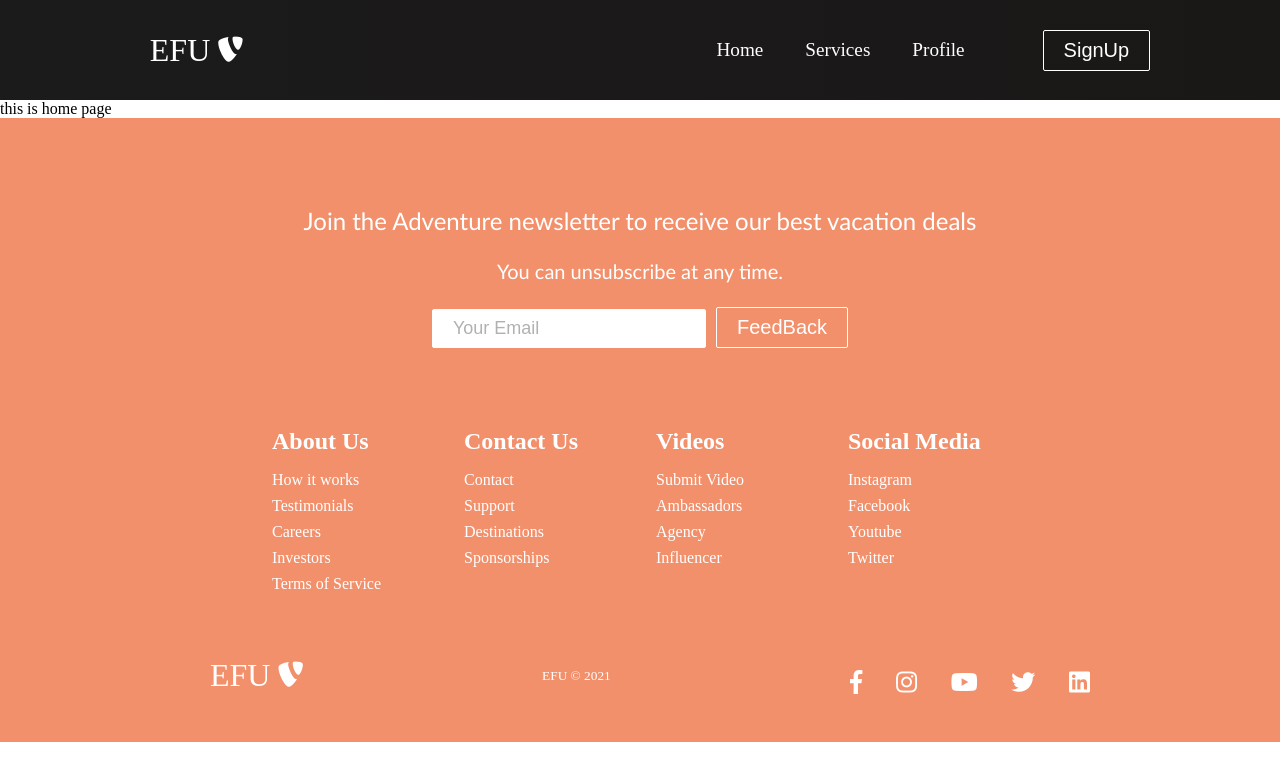
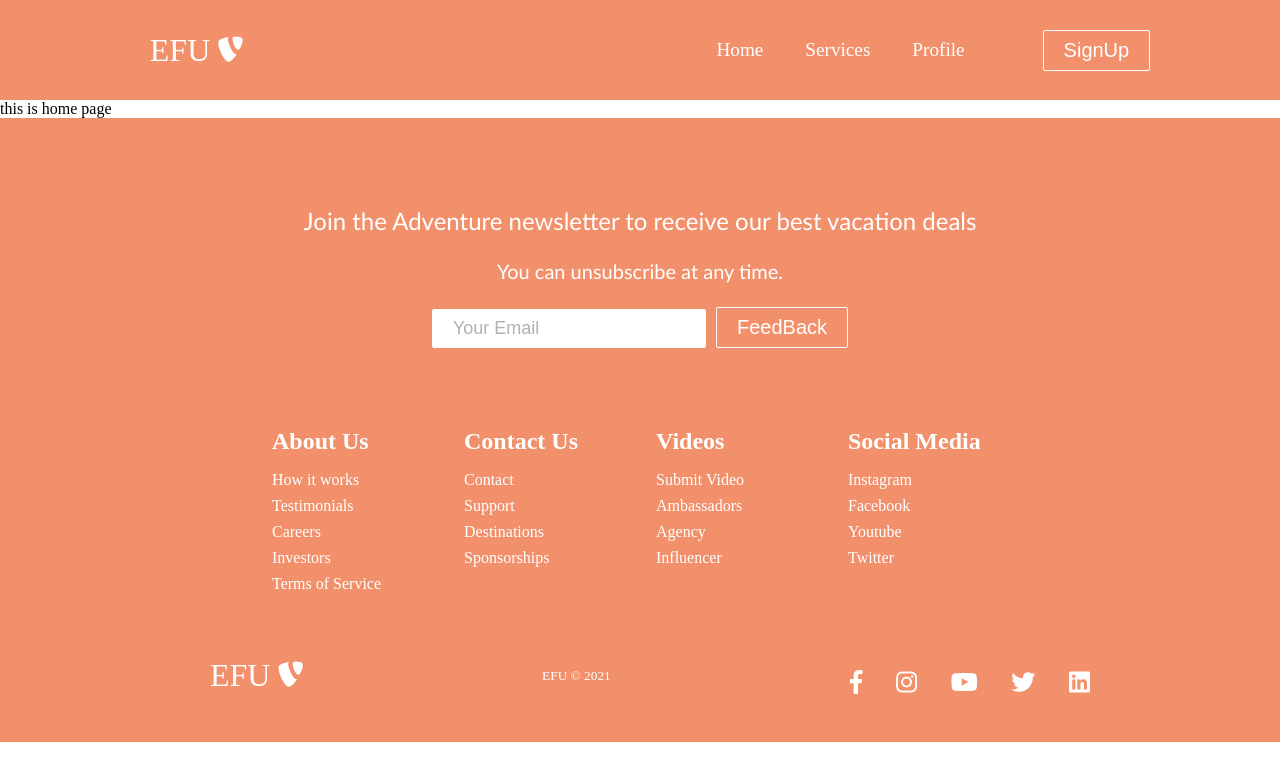
Before and after one commit to son01071999/SWP-web, a React (Create React App) app in the folder eventapp-fu/: page / in a window 1280 px wide. Shown: the top 780 px of the page. Built offline with nearby package versions, Linux system fonts and the light colour scheme.

Commit message:
second change

```diff
--- a/eventapp-fu/src/components/Navbar.css
+++ b/eventapp-fu/src/components/Navbar.css
@@ -1,5 +1,5 @@
 .navbar {
-    background: linear-gradient(90deg, rgb(28, 27, 27) 0%, rgb(26, 23, 23) 100%);
+    background: #f2906c;
     height: 100px;
     display: flex;
     justify-content: center;
@@ -64,7 +64,7 @@
   }
 
   .fa-bars {
-    color: #f2906c;
+    color: #fff;
   }
 
   .nav-links-mobile {
```
